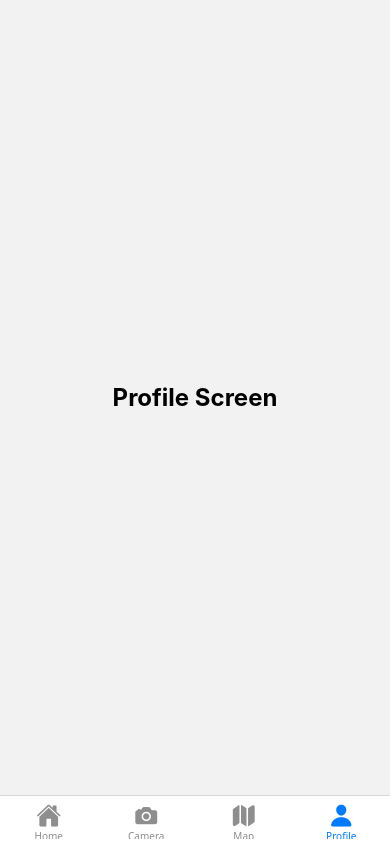
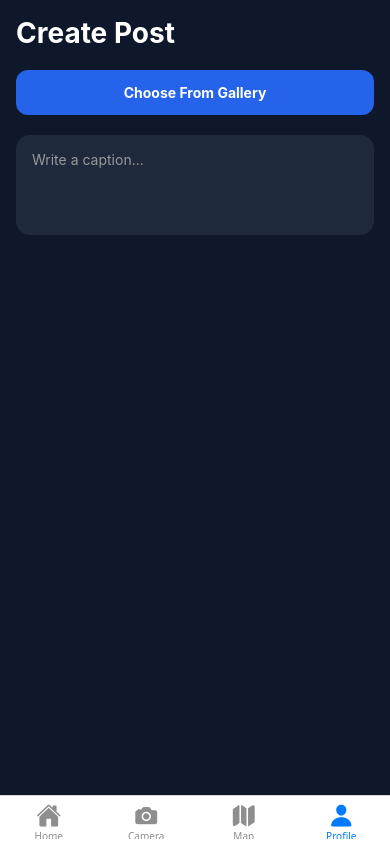
Before and after one commit to Suikayz-cmyk/react-native-SocialApp, a React Native app: screen /Profile in a window 390 px wide. Built offline with nearby package versions, Linux system fonts and the light colour scheme; what expo-notifications would draw is missing.

Commit message:
feat: implement gallery upload save and share features

```diff
--- a/src/screens/ProfileScreen.js
+++ b/src/screens/ProfileScreen.js
@@ -1,24 +1,316 @@
-import { View, Text, StyleSheet } from 'react-native';
+import { useState } from 'react';
+
+import {
+  View,
+  Text,
+  StyleSheet,
+  TouchableOpacity,
+  Image,
+  TextInput,
+  ScrollView,
+  Alert,
+} from 'react-native';
+
+import * as ImagePicker from 'expo-image-picker';
+import * as ImageManipulator from 'expo-image-manipulator';
+import * as MediaLibrary from 'expo-media-library';
+import * as Sharing from 'expo-sharing';
 
 export default function ProfileScreen() {
+
+  const [image, setImage] = useState(null);
+  const [caption, setCaption] = useState('');
+
+  // Pilih foto dari galeri
+  const pickImage = async () => {
+    try {
+      const permission =
+        await ImagePicker.requestMediaLibraryPermissionsAsync();
+      if (!permission.granted) {
+        Alert.alert(
+          'Permission Dibutuhkan',
+          'Aplikasi membutuhkan akses galeri untuk upload foto.'
+        );
+        return;
+      }
+
+      const result =
+        await ImagePicker.launchImageLibraryAsync({
+          mediaTypes: ['images'],
+          allowsEditing: true,
+          aspect: [1, 1],
+          quality: 0.8,
+        });
+
+      if (!result.canceled) {
+        const selectedImage = result.assets[0];
+
+        // Resize dan compress gambar
+        const resizedImage =
+          await ImageManipulator.manipulateAsync(
+            selectedImage.uri,
+            [
+              {
+                resize: {
+                  width: 800,
+                },
+              },
+            ],
+            {
+              compress: 0.7,
+              format: ImageManipulator.SaveFormat.JPEG,
+            }
+          );
+        setImage(resizedImage.uri);
+        console.log('Image selected:', resizedImage.uri);
+      }
+    } catch (error) {
+      console.log('Gallery error:', error);
+    }
+  };
+
+  // Simpan ke galeri
+  const saveToGallery = async () => {
+    if (!image) return;
+    try {
+      const permission =
+        await MediaLibrary.requestPermissionsAsync(
+          false,
+          ['photo']
+        );
+      if (!permission.granted) {
+        Alert.alert(
+          'Permission Ditolak',
+          'Akses media ditolak pada perangkat ini.'
+        );
+        return;
+      }
+
+      const asset =
+        await MediaLibrary.createAssetAsync(image);
+
+      let album =
+        await MediaLibrary.getAlbumAsync('SocialApp');
+
+      if (!album) {
+        await MediaLibrary.createAlbumAsync(
+          'SocialApp',
+          asset,
+          false
+        );
+
+      } else {
+        await MediaLibrary.addAssetsToAlbumAsync(
+          [asset],
+          album,
+          false
+        );
+      }
+
+      Alert.alert(
+        'Berhasil',
+        'Foto berhasil disimpan ke galeri.'
+      );
+
+    } catch (error) {
+      console.log('Save error:', error);
+      Alert.alert(
+        'Expo Go Limitation',
+        'Fitur simpan galeri dibatasi pada Expo Go Android terbaru. Gunakan development build untuk fitur penuh.'
+      );
+    }
+  };
+
+  // Share image
+  const sharePost = async () => {
+    if (!image) return;
+    try {
+      const available =
+        await Sharing.isAvailableAsync();
+      if (!available) {
+        Alert.alert(
+          'Tidak Didukung',
+          'Fitur share tidak tersedia di perangkat ini.'
+        );
+        return;
+      }
+      await Sharing.shareAsync(image, {
+        mimeType: 'image/jpeg',
+        dialogTitle: 'Bagikan Post',
+      });
+    } catch (error) {
+      console.log('Share error:', error);
+    }
+  };
+
   return (
-    <View style={styles.container}>
+    <ScrollView style={styles.container}>
       <Text style={styles.title}>
-        Profile Screen
+        Create Post
       </Text>
-    </View>
+
+      {/* Button pilih gambar */}
+      <TouchableOpacity
+        style={styles.uploadButton}
+        onPress={pickImage}
+      >
+        <Text style={styles.buttonText}>
+          Choose From Gallery
+        </Text>
+      </TouchableOpacity>
+
+      {/* Preview gambar */}
+      {image && (
+        <Image
+          source={{ uri: image }}
+          style={styles.previewImage}
+        />
+      )}
+
+      {/* Caption */}
+      <TextInput
+        placeholder='Write a caption...'
+        placeholderTextColor='#999'
+        style={styles.input}
+        value={caption}
+        onChangeText={setCaption}
+        multiline
+      />
+
+      {/* Fake profile */}
+      {image && (
+        <View style={styles.postCard}>
+          <Text style={styles.username}>
+            @aryo_yz
+          </Text>
+
+          <Image
+            source={{ uri: image }}
+            style={styles.postImage}
+          />
+
+          <Text style={styles.caption}>
+            {caption || 'No caption'}
+          </Text>
+
+          <Text style={styles.likes}>
+            ❤️ 128 likes
+          </Text>
+        </View>
+      )}
+
+      {/* Actions */}
+      {image && (
+        <View style={styles.actionContainer}>
+          <TouchableOpacity
+            style={styles.actionButton}
+            onPress={saveToGallery}
+          >
+            <Text style={styles.buttonText}>
+              Save
+            </Text>
+          </TouchableOpacity>
+
+          <TouchableOpacity
+            style={styles.actionButton}
+            onPress={sharePost}
+          >
+            <Text style={styles.buttonText}>
+              Share
+            </Text>
+          </TouchableOpacity>
+        </View>
+      )}
+    </ScrollView>
   );
 }
 
 const styles = StyleSheet.create({
+
   container: {
     flex: 1,
-    justifyContent: 'center',
-    alignItems: 'center',
+    backgroundColor: '#0f172a',
+    padding: 16,
   },
 
   title: {
-    fontSize: 24,
+    fontSize: 28,
+    fontWeight: 'bold',
+    color: '#fff',
+    marginBottom: 20,
+  },
+
+  uploadButton: {
+    backgroundColor: '#2563eb',
+    padding: 14,
+    borderRadius: 12,
+    alignItems: 'center',
+    marginBottom: 20,
+  },
+
+  buttonText: {
+    color: '#fff',
     fontWeight: 'bold',
   },
+
+  previewImage: {
+    width: '100%',
+    height: 250,
+    borderRadius: 18,
+    marginBottom: 20,
+  },
+
+  input: {
+    backgroundColor: '#1e293b',
+    borderRadius: 14,
+    padding: 16,
+    color: '#fff',
+    minHeight: 100,
+    marginBottom: 20,
+    textAlignVertical: 'top',
+  },
+
+  postCard: {
+    backgroundColor: '#1e293b',
+    padding: 14,
+    borderRadius: 20,
+    marginBottom: 20,
+  },
+
+  username: {
+    color: '#fff',
+    fontWeight: 'bold',
+    marginBottom: 12,
+  },
+
+  postImage: {
+    width: '100%',
+    height: 300,
+    borderRadius: 16,
+    marginBottom: 12,
+  },
+
+  caption: {
+    color: '#fff',
+    marginBottom: 10,
+  },
+
+  likes: {
+    color: '#94a3b8',
+  },
+
+  actionContainer: {
+    flexDirection: 'row',
+    justifyContent: 'space-between',
+    gap: 12,
+    marginBottom: 40,
+  },
+
+  actionButton: {
+    flex: 1,
+    backgroundColor: '#334155',
+    padding: 14,
+    borderRadius: 12,
+    alignItems: 'center',
+  },
 });
```
